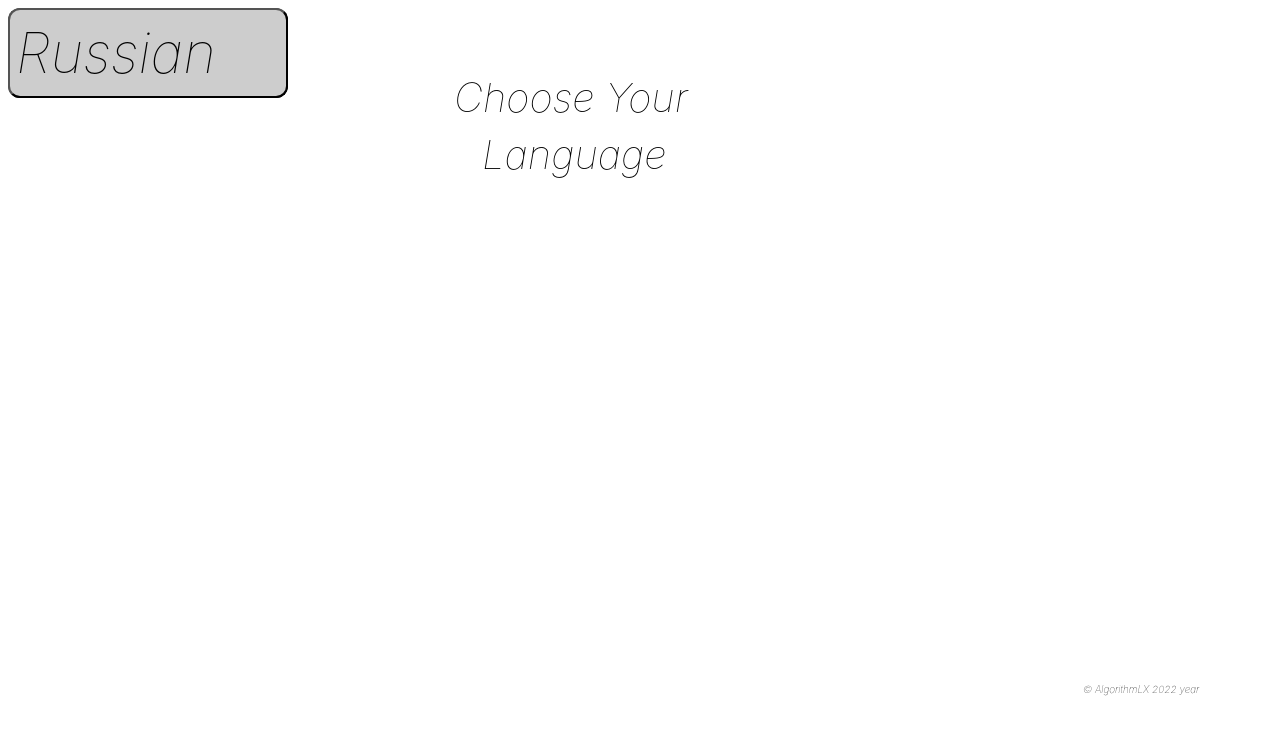
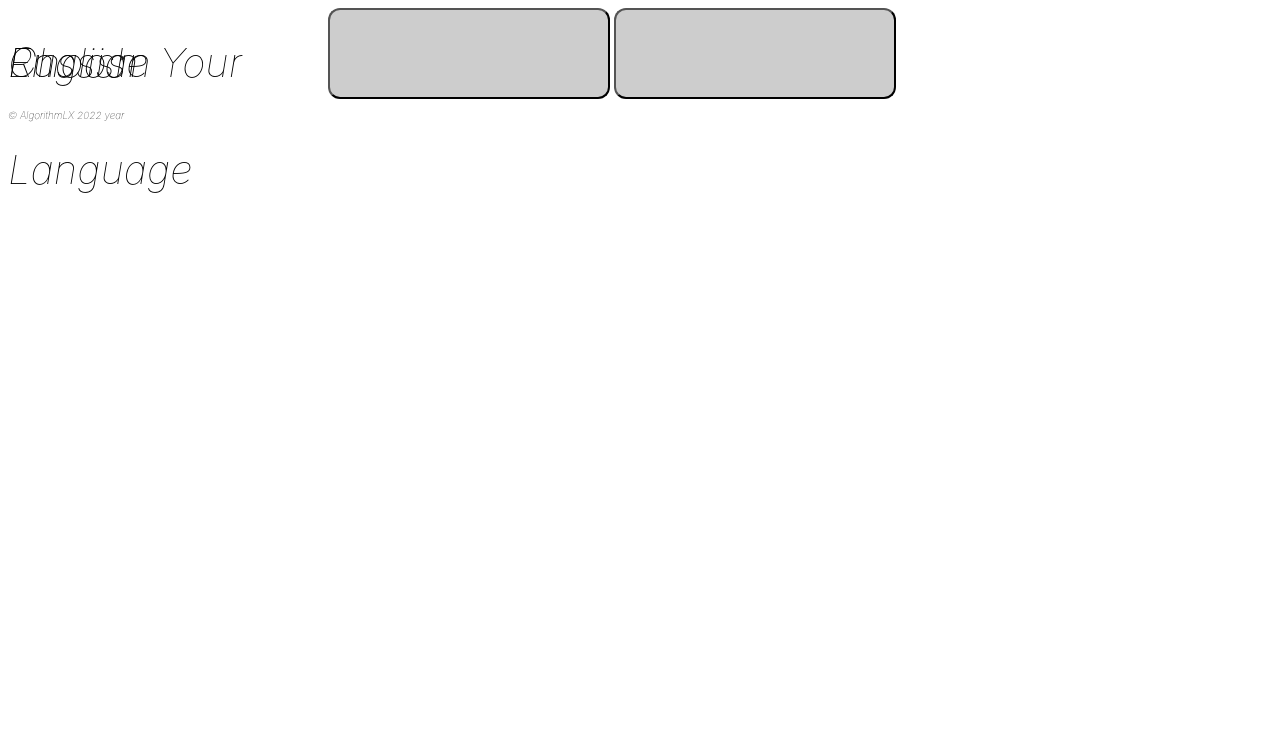
Before and after one commit to AlgorithmLX/algorithmlx.github.io, a plain HTML site: page index.html in a window 1280 px wide. Drawn offline with Linux system fonts and the light colour scheme.

Commit message:
AAAAAAAAAAAAAAAAAAAAAAAAAAAAA

```diff
--- a/index.html
+++ b/index.html
@@ -1,12 +1,15 @@
 <!DOCTYPE html>
 <html>
     <head>
-        <link rel="stylesheet" href="style.css">
+        <link rel="stylesheet" href="suite_heart.css">
     </head>
     <center>
         <body>
-                <button onclick="window.location.href = 'en/main.html';">English</button>
-                <button onclick="window.location.href ='ru/main.html';">Russian</button>
+                <button onclick="window.location.href = 'en/main.html';"></button>
+                <h1>English</h1>
+                <button onclick="window.location.href ='ru/main.html';"></button>
+                <h1>Russian</h1>
+
                 <h1>Choose Your</h1>
                 <h2>© AlgorithmLX 2022 year</h2>
                 <h3>Language</h3>
--- a/style.css
+++ b/suite_heart.css
@@ -7,15 +7,15 @@ body {
 }
 
 button {
-    position: absolute;
-    width: 280px;
-    height: 90px;
-    left: 0px;
-    top: 192px;
+    position: relative;
+    width: 282px;
+    height: 91px;
 
     background: #CDCDCD;
     border-radius: 12px;
+}
 
+h1 {
     position: absolute;
     left: 0%;
     right: 0%;
@@ -36,15 +36,15 @@ button {
 }
 
 button {
-    position: absolute;
-    width: 280px;
-    height: 90px;
-    left: 926px;
-    top: 192px;
+    position: relative;
+    width: 282px;
+    height: 91px;
 
     background: #CDCDCD;
     border-radius: 12px;
+}
 
+h1 {
     position: absolute;
     left: 0%;
     right: 0%;
@@ -68,8 +68,6 @@ h1 {
     position: absolute;
     width: 251px;
     height: 55px;
-    left: 446px;
-    top: 35px;
 
     font-family: 'Inter';
     font-style: italic;
@@ -88,8 +86,6 @@ h2 {
     position: absolute;
     width: 133px;
     height: 15px;
-    left: 1075px;
-    top: 666px;
 
     font-family: 'Inter';
     font-style: italic;
@@ -108,15 +104,13 @@ h3 {
     position: absolute;
     width: 195px;
     height: 59px;
-    left: 474px;
-    top: 77px;
 
     font-family: 'Inter';
     font-style: italic;
     font-weight: 100;
     font-size: 40px;
     line-height: 15px;
-    /* or 38% */
+
     display: flex;
     align-items: center;
     text-align: center;
```
